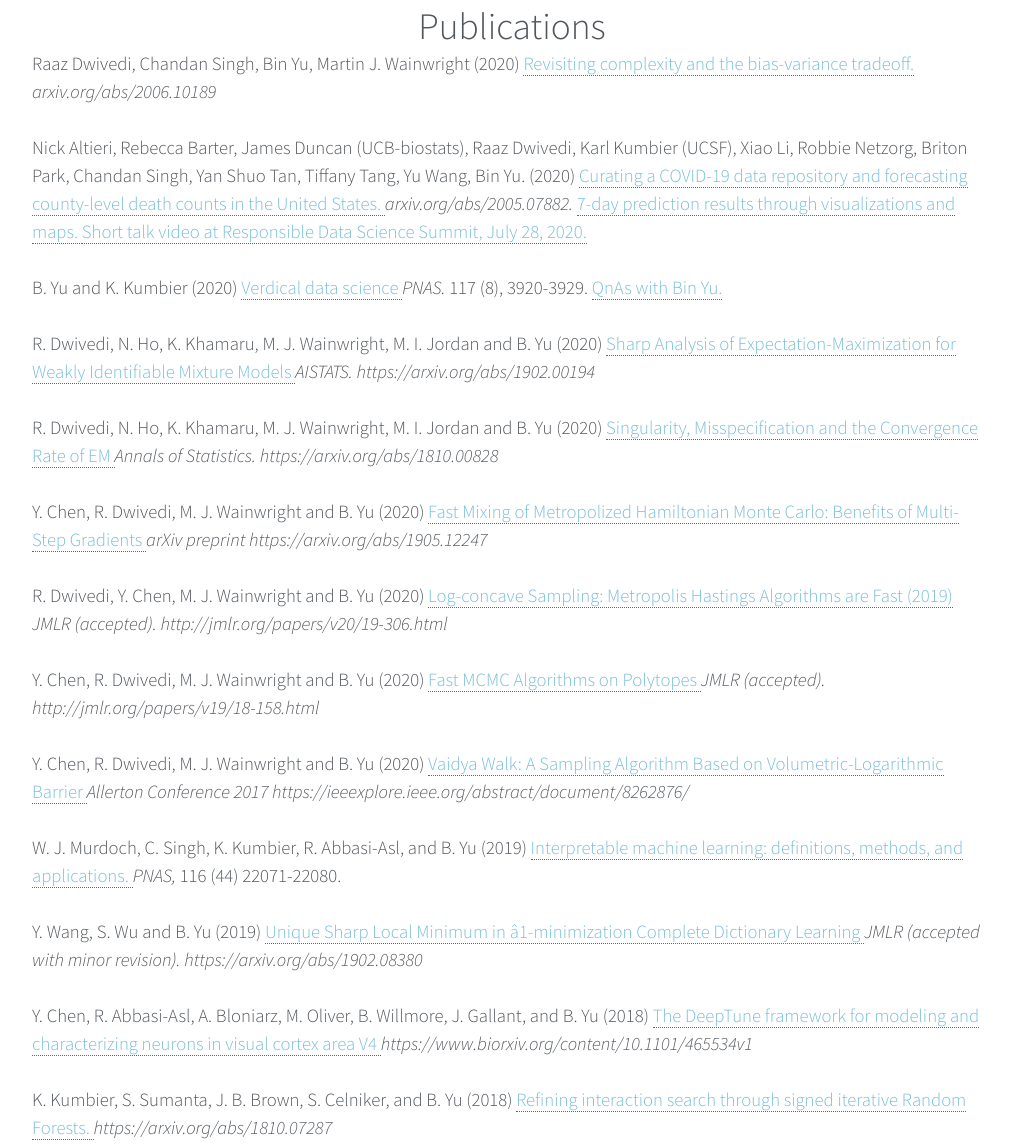
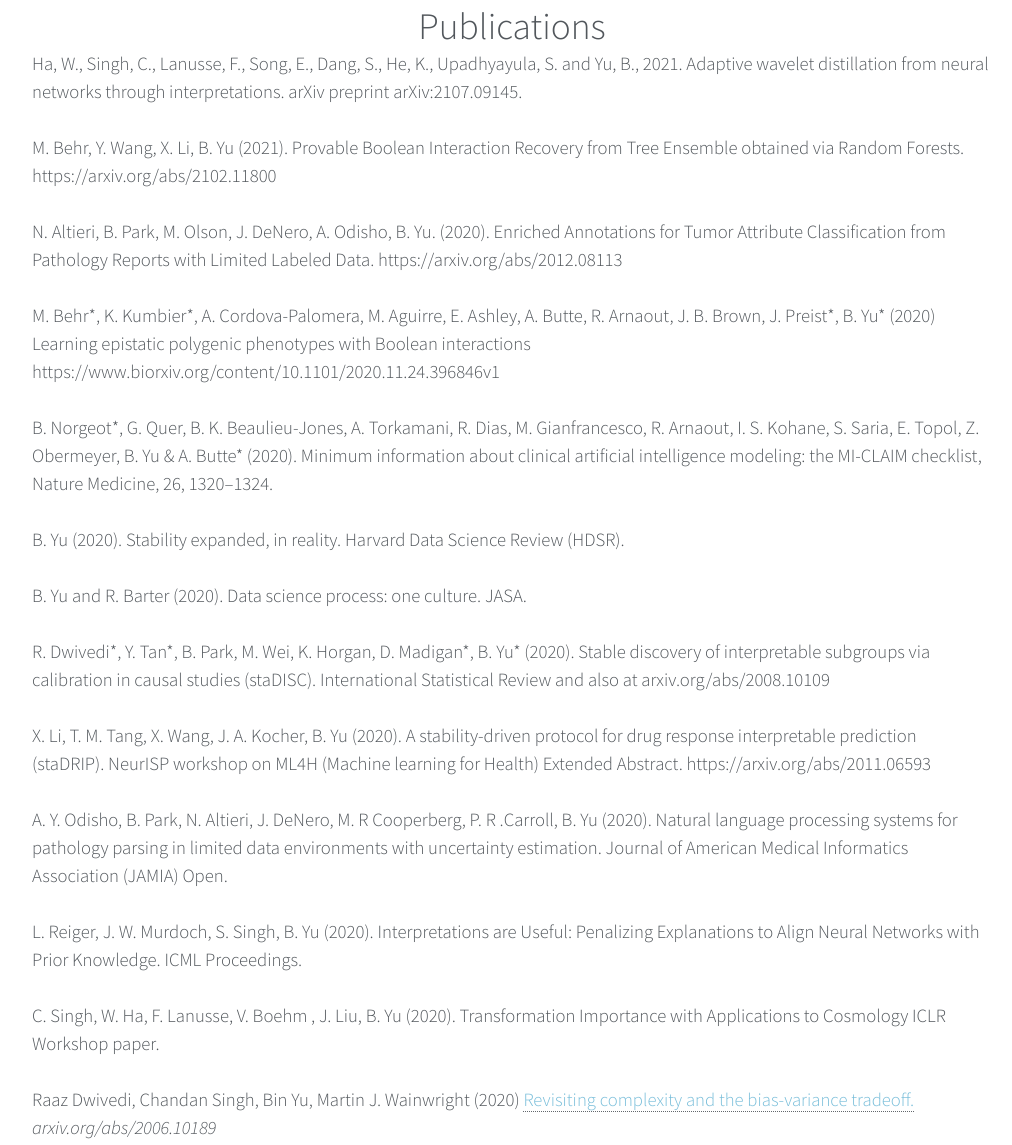
Before and after one commit to Yu-Group/yugroup-website, a plain HTML site: page publications.html in a window 1280 px wide. Shown: the part 218-1363 px from the top of the page, without its empty margins (128-1140 px from the left). Drawn offline with Linux system fonts and the light colour scheme; files whose address does not match are found by name.

Commit message:
update pubs

```diff
--- a/publications.html
+++ b/publications.html
@@ -68,6 +68,38 @@
    </center>
    <div class="container" id="main">
     <ul>
+
+	    <li><p> Ha, W., Singh, C., Lanusse, F., Song, E., Dang, S., He, K., Upadhyayula, S. and Yu, B., 2021. Adaptive wavelet distillation from neural networks through interpretations. arXiv preprint arXiv:2107.09145. </p></li>
+	    <li><p>
+		    M. Behr, Y. Wang, X. Li, B. Yu (2021). Provable Boolean Interaction Recovery from Tree Ensemble obtained via Random Forests. https://arxiv.org/abs/2102.11800</p></li>
+
+	    <li><p>N. Altieri, B. Park, M. Olson, J. DeNero, A. Odisho, B. Yu. (2020). Enriched Annotations for Tumor Attribute Classification from Pathology Reports with Limited Labeled Data. https://arxiv.org/abs/2012.08113</p></li>
+
+<li><p>
+	M. Behr*, K. Kumbier*, A. Cordova-Palomera, M. Aguirre, E. Ashley, A. Butte, R. Arnaout, J. B. Brown, J.  Preist*, B. Yu* (2020) Learning epistatic polygenic phenotypes with Boolean interactions https://www.biorxiv.org/content/10.1101/2020.11.24.396846v1</p></li>
+
+<li><p>B.  Norgeot*,  G. Quer,  B. K. Beaulieu-Jones, A. Torkamani,  R.  Dias,  M. Gianfrancesco,  R. Arnaout,  I. S. Kohane,  S. Saria,  E. Topol,  Z. Obermeyer,  B. Yu & A. Butte* (2020). Minimum information about clinical artificial intelligence modeling: the MI-CLAIM checklist, Nature Medicine, 26, 1320–1324.</p></li>
+
+<li><p>B. Yu (2020). Stability expanded, in reality.  Harvard Data Science Review (HDSR).</p></li>
+
+<li><p>B. Yu and R. Barter (2020). Data science process: one culture.  JASA.</p></li>
+
+<li><p>
+	R. Dwivedi*, Y. Tan*, B. Park, M. Wei, K. Horgan, D. Madigan*, B. Yu* (2020). Stable discovery of interpretable subgroups via calibration in causal studies (staDISC).  International Statistical Review and also at arxiv.org/abs/2008.10109</p></li>
+<li><p>
+	X. Li, T. M. Tang, X. Wang, J. A. Kocher, B. Yu (2020).  A stability-driven protocol for drug response interpretable prediction (staDRIP).  NeurISP workshop on ML4H (Machine learning for Health) Extended Abstract. https://arxiv.org/abs/2011.06593</p></li>
+<li><p>
+A. Y. Odisho, B. Park, N. Altieri, J. DeNero, M. R Cooperberg, P. R .Carroll, B. Yu (2020). Natural language processing systems for pathology parsing in limited data environments with uncertainty estimation.  Journal of American Medical Informatics Association (JAMIA) Open.
+	</p></li>
+<li>
+	<p>
+L. Reiger, J. W. Murdoch, S. Singh, B. Yu (2020). Interpretations are Useful: Penalizing Explanations to Align Neural Networks with Prior Knowledge. ICML Proceedings.
+	</p>
+</li>
+<li>
+	<p>
+	C. Singh, W. Ha, F. Lanusse, V. Boehm , J. Liu, B. Yu (2020). Transformation Importance with Applications to Cosmology ICLR Workshop paper.</p>
+</li>
      <li>
       <p>
        Raaz Dwivedi, Chandan Singh, Bin Yu, Martin J. Wainwright
```
